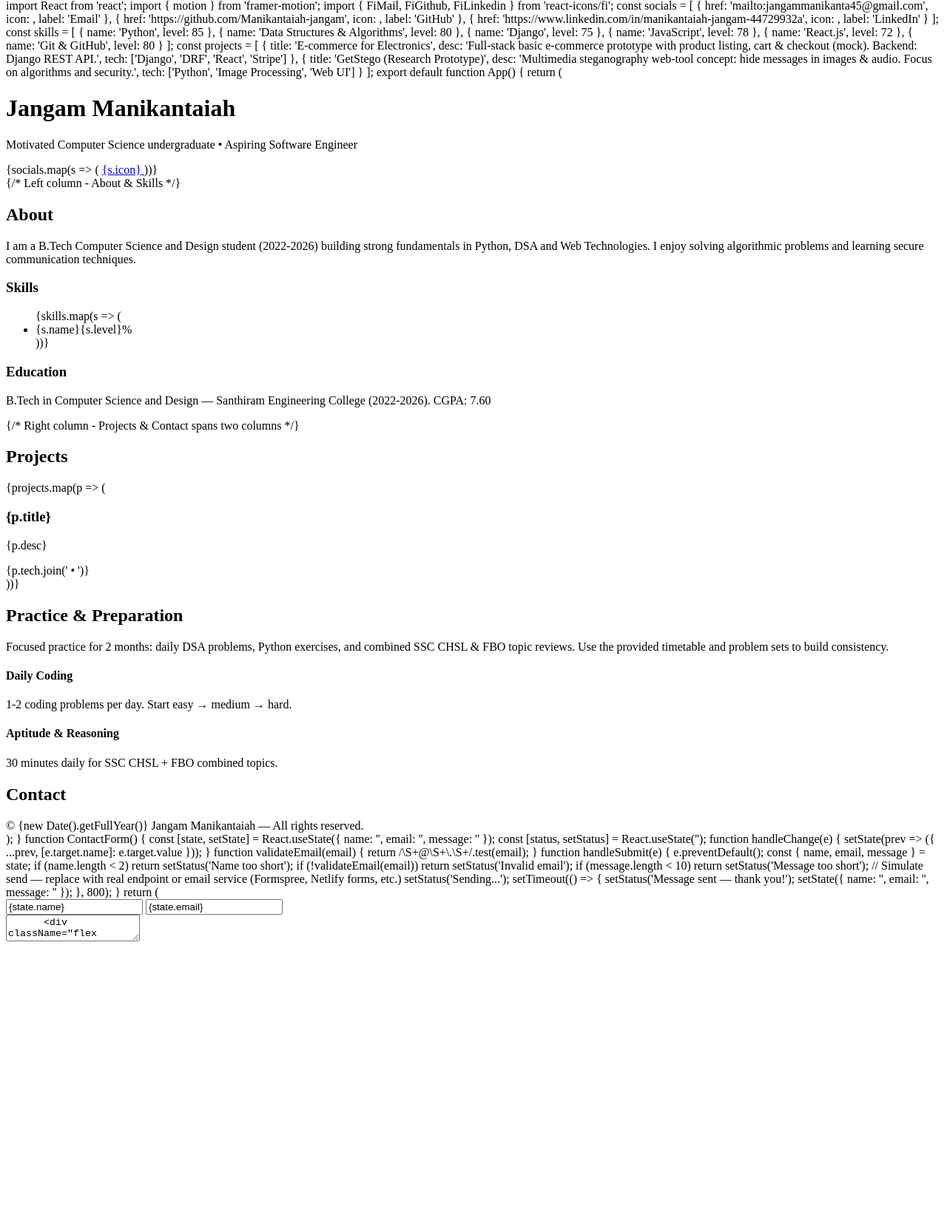
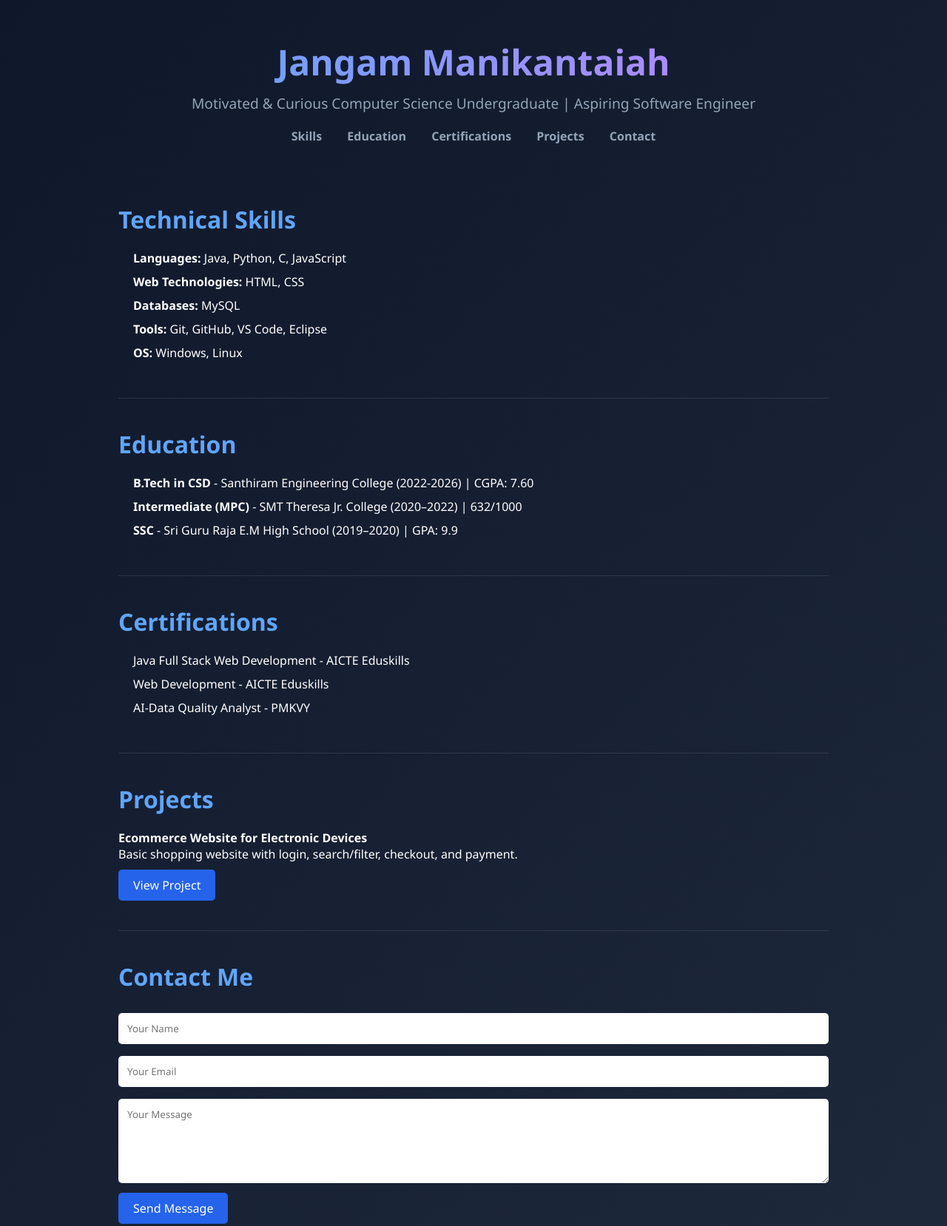
Before and after one commit to Manikantaiah-jangam/Manikantaiah-jangam.github.io, a plain HTML site: page index.html in a window 1280 px wide. Shown: the part 9-1667 px from the top of the page at 74% size. Before the commit the page ends 1298 px from the top, so only its background shows below. Drawn offline with Linux system fonts and the light colour scheme.

Commit message:
Update index.html

```diff
--- a/index.html
+++ b/index.html
@@ -1,164 +1,121 @@
+<!DOCTYPE html>
+<html lang="en">
+<head>
+  <meta charset="UTF-8" />
+  <meta name="viewport" content="width=device-width, initial-scale=1.0"/>
+  <title>Jangam Manikantaiah | Portfolio</title>
+  <style>
+    * { margin: 0; padding: 0; box-sizing: border-box; font-family: 'Segoe UI', sans-serif; }
+    body { background: linear-gradient(135deg, #0f172a, #1e293b); color: white; }
+    .container { max-width: 1000px; margin: auto; padding: 20px; }
+    header { text-align: center; padding: 40px 0; }
+    h1 { font-size: 3rem; background: linear-gradient(90deg, #60a5fa, #c084fc); -webkit-background-clip: text; -webkit-text-fill-color: transparent; }
+    p.tagline { font-size: 1.2rem; color: #94a3b8; margin-top: 10px; }
+    nav { text-align: center; margin-top: 20px; }
+    nav a { color: #94a3b8; margin: 0 15px; font-weight: bold; text-decoration: none; transition: color 0.3s; }
+    nav a:hover { color: #60a5fa; }
+    section { padding: 40px 0; border-bottom: 1px solid rgba(255,255,255,0.1); }
+    h2 { font-size: 2rem; margin-bottom: 20px; color: #60a5fa; }
+    ul { list-style: none; padding-left: 20px; }
+    li { margin-bottom: 10px; }
+    a.btn { display: inline-block; padding: 10px 20px; background: #2563eb; color: white; border-radius: 5px; text-decoration: none; margin-top: 10px; transition: background 0.3s; }
+    a.btn:hover { background: #1e40af; }
+    .contact input, .contact textarea {
+      width: 100%; padding: 12px; margin: 8px 0;
+      border: none; border-radius: 5px; outline: none;
+    }
+    .contact button {
+      background: #2563eb; color: white;
+      padding: 10px 20px; border: none; border-radius: 5px;
+      cursor: pointer; font-size: 1rem;
+    }
+    .contact button:hover { background: #1e40af; }
+    footer { text-align: center; padding: 20px; font-size: 0.9rem; color: #94a3b8; }
+    /* Animation */
+    [data-animate] { opacity: 0; transform: translateY(30px); transition: all 0.6s ease; }
+    [data-animate].visible { opacity: 1; transform: translateY(0); }
+  </style>
+</head>
+<body>
+  <div class="container">
+    <header data-animate>
+      <h1>Jangam Manikantaiah</h1>
+      <p class="tagline">Motivated & Curious Computer Science Undergraduate | Aspiring Software Engineer</p>
+      <nav>
+        <a href="#skills">Skills</a>
+        <a href="#education">Education</a>
+        <a href="#certifications">Certifications</a>
+        <a href="#projects">Projects</a>
+        <a href="#contact">Contact</a>
+      </nav>
+    </header>
 
-import React from 'react';
-import { motion } from 'framer-motion';
-import { FiMail, FiGithub, FiLinkedin } from 'react-icons/fi';
+    <section id="skills" data-animate>
+      <h2>Technical Skills</h2>
+      <ul>
+        <li><strong>Languages:</strong> Java, Python, C, JavaScript</li>
+        <li><strong>Web Technologies:</strong> HTML, CSS</li>
+        <li><strong>Databases:</strong> MySQL</li>
+        <li><strong>Tools:</strong> Git, GitHub, VS Code, Eclipse</li>
+        <li><strong>OS:</strong> Windows, Linux</li>
+      </ul>
+    </section>
 
-const socials = [
-  { href: 'mailto:jangammanikanta45@gmail.com', icon: <FiMail />, label: 'Email' },
-  { href: 'https://github.com/Manikantaiah-jangam', icon: <FiGithub />, label: 'GitHub' },
-  { href: 'https://www.linkedin.com/in/manikantaiah-jangam-44729932a', icon: <FiLinkedin />, label: 'LinkedIn' }
-];
+    <section id="education" data-animate>
+      <h2>Education</h2>
+      <ul>
+        <li><strong>B.Tech in CSD</strong> - Santhiram Engineering College (2022-2026) | CGPA: 7.60</li>
+        <li><strong>Intermediate (MPC)</strong> - SMT Theresa Jr. College (2020–2022) | 632/1000</li>
+        <li><strong>SSC</strong> - Sri Guru Raja E.M High School (2019–2020) | GPA: 9.9</li>
+      </ul>
+    </section>
 
-const skills = [
-  { name: 'Python', level: 85 },
-  { name: 'Data Structures & Algorithms', level: 80 },
-  { name: 'Django', level: 75 },
-  { name: 'JavaScript', level: 78 },
-  { name: 'React.js', level: 72 },
-  { name: 'Git & GitHub', level: 80 }
-];
+    <section id="certifications" data-animate>
+      <h2>Certifications</h2>
+      <ul>
+        <li>Java Full Stack Web Development - AICTE Eduskills</li>
+        <li>Web Development - AICTE Eduskills</li>
+        <li>AI-Data Quality Analyst - PMKVY</li>
+      </ul>
+    </section>
 
-const projects = [
-  {
-    title: 'E-commerce for Electronics',
-    desc: 'Full-stack basic e-commerce prototype with product listing, cart & checkout (mock). Backend: Django REST API.',
-    tech: ['Django', 'DRF', 'React', 'Stripe']
-  },
-  {
-    title: 'GetStego (Research Prototype)',
-    desc: 'Multimedia steganography web-tool concept: hide messages in images & audio. Focus on algorithms and security.',
-    tech: ['Python', 'Image Processing', 'Web UI']
-  }
-];
+    <section id="projects" data-animate>
+      <h2>Projects</h2>
+      <p><strong>Ecommerce Website for Electronic Devices</strong><br>
+        Basic shopping website with login, search/filter, checkout, and payment.<br>
+        <a class="btn" href="https://github.com/users/Manikantaiah-jangam/projects/1" target="_blank">View Project</a>
+      </p>
+    </section>
 
-export default function App() {
-  return (
-    <div className="min-h-screen bg-gray-50 text-gray-900 dark:bg-gray-900 dark:text-gray-100 transition-colors">
-      <header className="max-w-5xl mx-auto p-6 flex justify-between items-center">
-        <div>
-          <h1 className="text-2xl font-extrabold">Jangam Manikantaiah</h1>
-          <p className="text-sm text-gray-600 dark:text-gray-300">Motivated Computer Science undergraduate • Aspiring Software Engineer</p>
-        </div>
-        <nav className="flex gap-3 items-center">
-          {socials.map(s => (
-            <a key={s.label} href={s.href} target="_blank" rel="noreferrer" aria-label={s.label}
-               className="p-2 rounded-md hover:bg-gray-200 dark:hover:bg-gray-800 transition">
-              <span className="text-xl">{s.icon}</span>
-            </a>
-          ))}
-        </nav>
-      </header>
+    <section id="contact" data-animate>
+      <h2>Contact Me</h2>
+      <form class="contact" onsubmit="alert('Message sent!'); return false;">
+        <input type="text" placeholder="Your Name" required>
+        <input type="email" placeholder="Your Email" required>
+        <textarea placeholder="Your Message" rows="5" required></textarea>
+        <button type="submit">Send Message</button>
+      </form>
+    </section>
 
-      <main className="max-w-5xl mx-auto p-6 grid gap-8 md:grid-cols-3">
-        {/* Left column - About & Skills */}
-        <section className="md:col-span-1 bg-white dark:bg-gray-800 rounded-xl p-6 shadow-sm">
-          <motion.div initial={{ opacity: 0, y: 10 }} animate={{ opacity: 1, y: 0 }} transition={{ duration: 0.4 }}>
-            <h2 className="text-xl font-semibold mb-2">About</h2>
-            <p className="text-sm text-gray-700 dark:text-gray-300">I am a B.Tech Computer Science and Design student (2022-2026) building strong fundamentals in Python, DSA and Web Technologies. I enjoy solving algorithmic problems and learning secure communication techniques.</p>
+    <footer>
+      &copy; <span id="year"></span> Jangam Manikantaiah. All rights reserved.
+    </footer>
+  </div>
 
-            <h3 className="mt-4 font-semibold">Skills</h3>
-            <ul className="mt-2 space-y-3">
-              {skills.map(s => (
-                <li key={s.name}>
-                  <div className="flex justify-between mb-1 text-sm"><span>{s.name}</span><span>{s.level}%</span></div>
-                  <div className="w-full bg-gray-200 dark:bg-gray-700 rounded-full h-2 overflow-hidden">
-                    <motion.div className="bg-blue-600 h-2 rounded-full" style={{ width: `${s.level}%` }} initial={{ width: 0 }} animate={{ width: `${s.level}%` }} transition={{ duration: 1 }} />
-                  </div>
-                </li>
-              ))}
-            </ul>
+  <script>
+    document.getElementById('year').textContent = new Date().getFullYear();
 
-            <h3 className="mt-6 font-semibold">Education</h3>
-            <p className="text-sm">B.Tech in Computer Science and Design — Santhiram Engineering College (2022-2026). CGPA: 7.60</p>
+    // Animation on scroll
+    const elements = document.querySelectorAll('[data-animate]');
+    const observer = new IntersectionObserver(entries => {
+      entries.forEach(entry => {
+        if (entry.isIntersecting) {
+          entry.target.classList.add('visible');
+        }
+      });
+    }, { threshold: 0.2 });
 
-          </motion.div>
-        </section>
-
-        {/* Right column - Projects & Contact spans two columns */}
-        <section className="md:col-span-2 space-y-6">
-          <motion.div className="bg-white dark:bg-gray-800 rounded-xl p-6 shadow-sm" initial={{ opacity: 0 }} animate={{ opacity: 1 }} transition={{ delay: 0.2 }}>
-            <h2 className="text-xl font-semibold mb-3">Projects</h2>
-            <div className="space-y-4">
-              {projects.map(p => (
-                <article key={p.title} className="p-4 border border-gray-100 dark:border-gray-700 rounded-md hover:shadow-lg transition">
-                  <div className="flex justify-between items-start">
-                    <div>
-                      <h3 className="font-semibold text-lg">{p.title}</h3>
-                      <p className="text-sm text-gray-600 dark:text-gray-300">{p.desc}</p>
-                    </div>
-                    <div className="text-sm text-gray-500 dark:text-gray-400">{p.tech.join(' • ')}</div>
-                  </div>
-                </article>
-              ))}
-            </div>
-          </motion.div>
-
-          <motion.div className="bg-white dark:bg-gray-800 rounded-xl p-6 shadow-sm" initial={{ opacity: 0 }} animate={{ opacity: 1 }} transition={{ delay: 0.35 }}>
-            <h2 className="text-xl font-semibold mb-3">Practice & Preparation</h2>
-            <p className="text-sm text-gray-700 dark:text-gray-300">Focused practice for 2 months: daily DSA problems, Python exercises, and combined SSC CHSL & FBO topic reviews. Use the provided timetable and problem sets to build consistency.</p>
-
-            <div className="mt-4 grid sm:grid-cols-2 gap-3">
-              <div className="p-3 bg-gray-50 dark:bg-gray-900 rounded">
-                <h4 className="font-medium">Daily Coding</h4>
-                <p className="text-xs text-gray-600 dark:text-gray-400">1-2 coding problems per day. Start easy → medium → hard.</p>
-              </div>
-              <div className="p-3 bg-gray-50 dark:bg-gray-900 rounded">
-                <h4 className="font-medium">Aptitude & Reasoning</h4>
-                <p className="text-xs text-gray-600 dark:text-gray-400">30 minutes daily for SSC CHSL + FBO combined topics.</p>
-              </div>
-            </div>
-          </motion.div>
-
-          <motion.div className="bg-white dark:bg-gray-800 rounded-xl p-6 shadow-sm" initial={{ opacity: 0 }} animate={{ opacity: 1 }} transition={{ delay: 0.45 }}>
-            <h2 className="text-xl font-semibold mb-3">Contact</h2>
-            <ContactForm />
-          </motion.div>
-        </section>
-      </main>
-
-      <footer className="max-w-5xl mx-auto p-6 text-center text-sm text-gray-600 dark:text-gray-400">© {new Date().getFullYear()} Jangam Manikantaiah — All rights reserved.</footer>
-    </div>
-  );
-}
-
-function ContactForm() {
-  const [state, setState] = React.useState({ name: '', email: '', message: '' });
-  const [status, setStatus] = React.useState('');
-
-  function handleChange(e) {
-    setState(prev => ({ ...prev, [e.target.name]: e.target.value }));
-  }
-
-  function validateEmail(email) {
-    return /\S+@\S+\.\S+/.test(email);
-  }
-
-  function handleSubmit(e) {
-    e.preventDefault();
-    const { name, email, message } = state;
-    if (name.length < 2) return setStatus('Name too short');
-    if (!validateEmail(email)) return setStatus('Invalid email');
-    if (message.length < 10) return setStatus('Message too short');
-
-    // Simulate send — replace with real endpoint or email service (Formspree, Netlify forms, etc.)
-    setStatus('Sending...');
-    setTimeout(() => {
-      setStatus('Message sent — thank you!');
-      setState({ name: '', email: '', message: '' });
-    }, 800);
-  }
-
-  return (
-    <form onSubmit={handleSubmit} className="space-y-3">
-      <div className="grid sm:grid-cols-2 gap-3">
-        <input name="name" value={state.name} onChange={handleChange} placeholder="Your name" className="p-3 rounded border border-gray-200 dark:border-gray-700 bg-white dark:bg-gray-900" />
-        <input name="email" value={state.email} onChange={handleChange} placeholder="Email" className="p-3 rounded border border-gray-200 dark:border-gray-700 bg-white dark:bg-gray-900" />
-      </div>
-      <textarea name="message" value={state.message} onChange={handleChange} rows={5} placeholder="Message" className="w-full p-3 rounded border border-gray-200 dark:border-gray-700 bg-white dark:bg-gray-900" />
-      <div className="flex items-center gap-3">
-        <button type="submit" className="px-4 py-2 bg-blue-600 text-white rounded hover:bg-blue-700">Send Message</button>
-        <span className="text-sm text-gray-600 dark:text-gray-400">{status}</span>
-      </div>
-    </form>
-  );
-}
+    elements.forEach(el => observer.observe(el));
+  </script>
+</body>
+</html>
```
